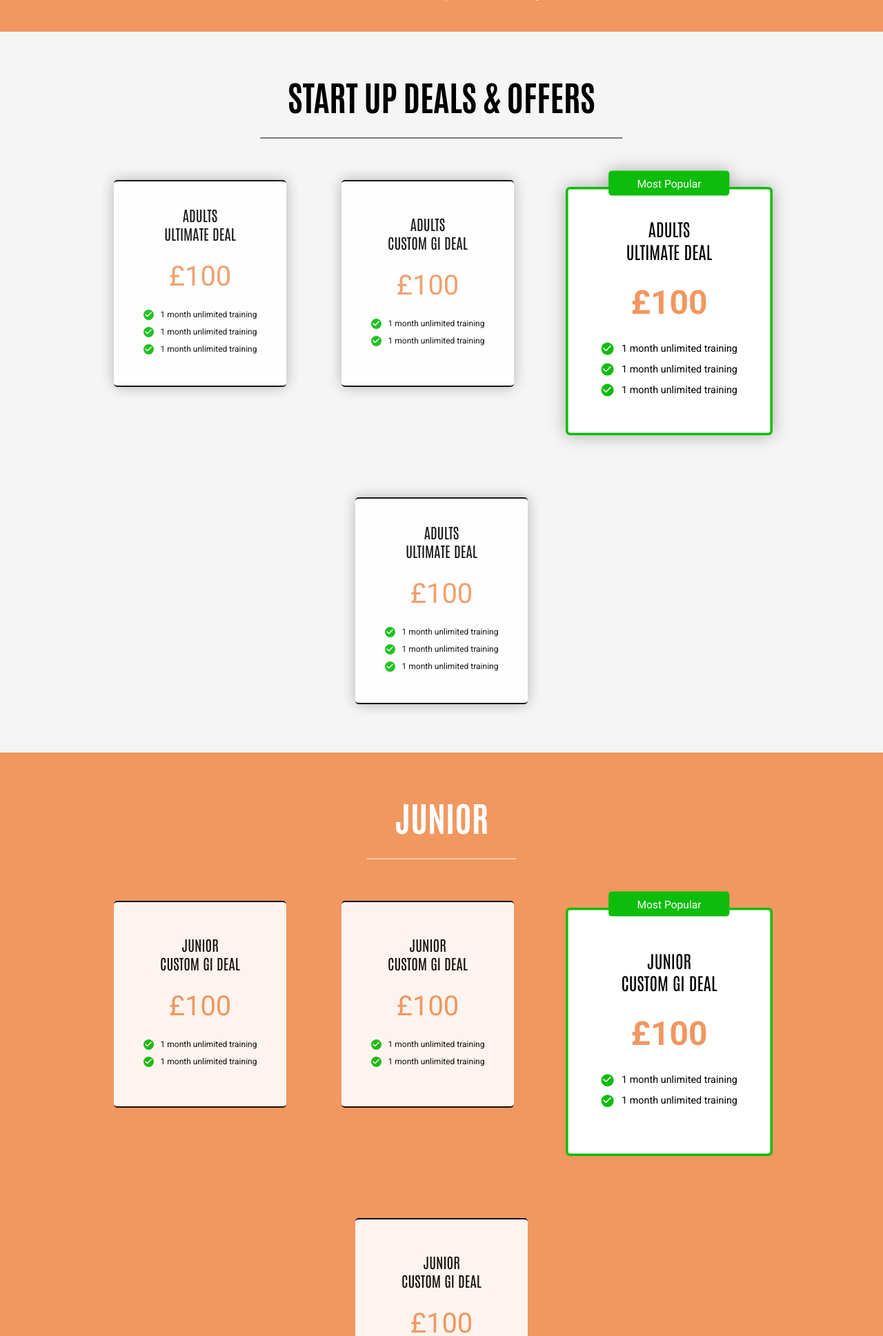
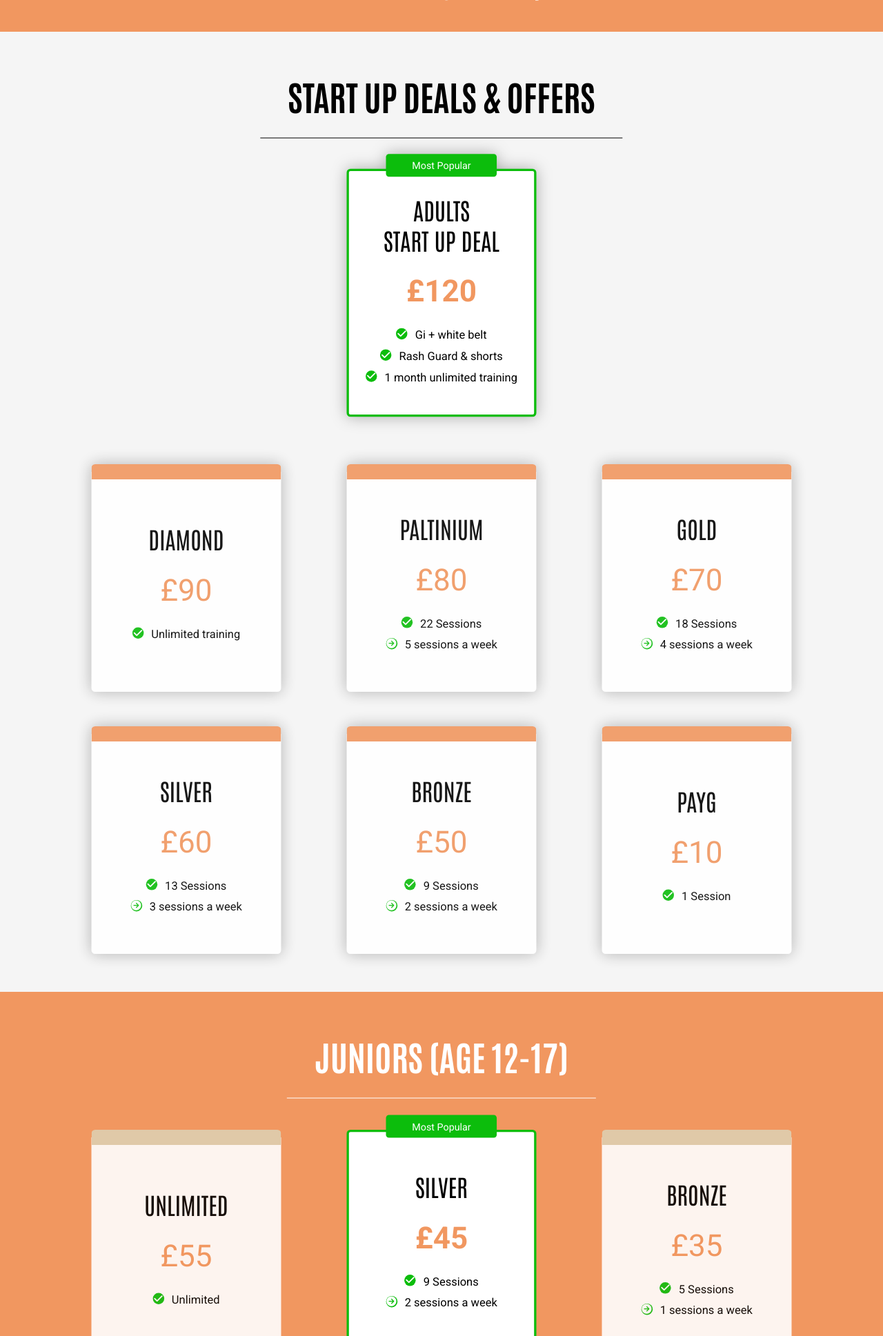
Before and after one commit to MaciejSzelag/bjjplymouth, a PHP site: page /pages/membership/ in a window 1280 px wide. Shown: the part 825-2762 px from the top of the page at 69% size. Run offline with PHP 8.4, Linux system fonts and the light colour scheme.

Commit message:
timetable, membership changes

```diff
--- a/pages/membership/index.php
+++ b/pages/membership/index.php
@@ -1,16 +1,16 @@
 <?php
     $metaDescription = "Join Checkmat Plymouth today and enjoy exclusive membership benefits! Choose from tailored packages for adults, juniors, and kids, including unlimited training and custom Gi deals. Unlock your potential and become part of our vibrant martial arts community!";
-$metaKeywords = "Checkmat Plymouth membership, BJJ membership Plymouth, martial arts membership deals, unlimited BJJ training Plymouth, junior BJJ deals, kids BJJ membership, custom Gi membership Plymouth, martial arts packages, BJJ training offers, Plymouth martial arts community.";
-$title = "Membership | bjjplymouth";include "../../includes/head.php"?>
+    $metaKeywords    = "Checkmat Plymouth membership, BJJ membership Plymouth, martial arts membership deals, unlimited BJJ training Plymouth, junior BJJ deals, kids BJJ membership, custom Gi membership Plymouth, martial arts packages, BJJ training offers, Plymouth martial arts community.";
+$title           = "Membership | bjjplymouth";include "../../includes/head.php"?>
 
 <?php
     $active = "membership";
 include "../../includes/nav.php"?>
 <?php
-$subtitle = "Membership";
-$btnLink = homePageBaseUrl("") . "pages/timetable/";
-$btnName = "Our Timetable";
-$imgName = "ian-marco.jpg";
+    $subtitle       = "Membership";
+    $btnLink        = homePageBaseUrl("") . "pages/timetable/";
+    $btnName        = "Our Timetable";
+    $imgName        = "ian-marco.jpg";
     $alternativeTxt = "Bjjplymouth - fight";
 include "../header_subpage.php"?>
 <div class="membership-wrap">
@@ -33,66 +33,97 @@ include "../header_subpage.php"?>
 
             </div>
             <div class="cards-container">
-                <div class="card ">
-                    <div class="card-title">Adults <br> Ultimate Deal</div>
+                <div class="card most-popular">
+                    <div class="card-title">Adults <br> Start up deal</div>
                     <div class="card-price">
-                        £<span>100</span>
+                        £<span>120</span>
                     </div>
                     <div class="card-details">
                         <ul>
-                            <li><span class="span-circle"><i class="fa-solid fa-check"></i></span>1 month unlimited
-                                training</li>
-                            <li><span class="span-circle"><i class="fa-solid fa-check"></i></span>1 month unlimited
-                                training</li>
-                            <li><span class="span-circle"><i class="fa-solid fa-check"></i></span>1 month unlimited
-                                training</li>
-                        </ul>
-                    </div>
-                </div>
-                <div class="card">
-                    <div class="card-title">Adults <br> Custom Gi Deal</div>
-                    <div class="card-price">
-                        £<span>100</span>
-                    </div>
-                    <div class="card-details">
-                        <ul>
-                            <li><span class="span-circle"><i class="fa-solid fa-check"></i></span>1 month unlimited
-                                training</li>
+                            <li><span class="span-circle"><i class="fa-solid fa-check"></i></span>Gi + white belt</li>
+                            <li><span class="span-circle"><i class="fa-solid fa-check"></i></span>Rash Guard & shorts</li>
                             <li><span class="span-circle"><i class="fa-solid fa-check"></i></span>1 month unlimited
                                 training</li>
                         </ul>
                     </div>
                 </div>
 
-                <div class="card most-popular">
-                    <div class="card-title">Adults <br> Ultimate Deal</div>
+            </div>
+
+
+            <div class="cards-container">
+
+                <div class="card">
+                    <div class="card-title">Diamond</div>
                     <div class="card-price">
-                        £<span>100</span>
+                        £<span>90</span>
                     </div>
                     <div class="card-details">
                         <ul>
-                            <li><span class="span-circle"><i class="fa-solid fa-check"></i></span>1 month unlimited
-                                training</li>
-                            <li><span class="span-circle"><i class="fa-solid fa-check"></i></span>1 month unlimited
-                                training</li>
-                            <li><span class="span-circle"><i class="fa-solid fa-check"></i></span>1 month unlimited
-                                training</li>
+                            <li><span class="span-circle"><i class="fa-solid fa-check"></i></span>Unlimited training</li>
+                        </ul>
+                    </div>
+                </div>
+
+                <div class="card">
+                    <div class="card-title">Paltinium</div>
+                    <div class="card-price">
+                        £<span>80</span>
+                    </div>
+                    <div class="card-details">
+                        <ul>
+                            <li><span class="span-circle"><i class="fa-solid fa-check"></i></span>22 Sessions</li>
+                            <li><span class="span-circle"><i class="fa-solid fa-circle-arrow-right"></i></span>5 sessions a week</li>
+                        </ul>
+                    </div>
+                </div>
+
+                <div class="card ">
+                    <div class="card-title">Gold</div>
+                    <div class="card-price">
+                        £<span>70</span>
+                    </div>
+                    <div class="card-details">
+                        <ul>
+                            <li><span class="span-circle"><i class="fa-solid fa-check"></i></span>18 Sessions</li>
+                            <li><span class="span-circle"><i class="fa-solid fa-circle-arrow-right"></i></span>4 sessions a week</li>
+                        </ul>
+                    </div>
+                </div>
+
+                <div class="card">
+                    <div class="card-title">Silver</div>
+                    <div class="card-price">
+                        £<span>60</span>
+                    </div>
+                    <div class="card-details">
+                        <ul>
+                            <li><span class="span-circle"><i class="fa-solid fa-check"></i></span>13 Sessions</li>
+                            <li><span class="span-circle"><i class="fa-solid fa-circle-arrow-right"></i></span>3 sessions a week</li>
+                        </ul>
+                    </div>
+                </div>
+
+                <div class="card">
+                    <div class="card-title">Bronze</div>
+                    <div class="card-price">
+                        £<span>50</span>
+                    </div>
+                    <div class="card-details">
+                        <ul>
+                            <li><span class="span-circle"><i class="fa-solid fa-check"></i></span>9 Sessions</li>
+                            <li><span class="span-circle"><i class="fa-solid fa-circle-arrow-right"></i></span>2 sessions a week</li>
                         </ul>
                     </div>
                 </div>
                 <div class="card">
-                    <div class="card-title">Adults <br> Ultimate Deal</div>
+                    <div class="card-title">PAYG</div>
                     <div class="card-price">
-                        £<span>100</span>
+                        £<span>10</span>
                     </div>
                     <div class="card-details">
                         <ul>
-                            <li><span class="span-circle"><i class="fa-solid fa-check"></i></span>1 month unlimited
-                                training</li>
-                            <li><span class="span-circle"><i class="fa-solid fa-check"></i></span>1 month unlimited
-                                training</li>
-                            <li><span class="span-circle"><i class="fa-solid fa-check"></i></span>1 month unlimited
-                                training</li>
+                            <li><span class="span-circle"><i class="fa-solid fa-check"></i></span>1 Session</li>
                         </ul>
                     </div>
                 </div>
@@ -101,117 +132,116 @@ include "../header_subpage.php"?>
         </div>
         <div class="membership-content">
             <div class="mem-title">
-                <h1 class="mem-h1-1">Junior</h1>
+                <h1 class="mem-h1-1">Juniors (Age 12-17)</h1>
 
             </div>
             <div class="cards-container">
                 <div class="card">
-                    <div class="card-title">Junior <br> Custom Gi Deal</div>
+                    <div class="card-title">Unlimited</div>
                     <div class="card-price">
-                        £<span>100</span>
+                        £<span>55</span>
                     </div>
                     <div class="card-details">
                         <ul>
-                            <li><span class="span-circle"><i class="fa-solid fa-check"></i></span>1 month unlimited
-                                training</li>
-                            <li><span class="span-circle"><i class="fa-solid fa-check"></i></span>1 month unlimited
-                                training</li>
+                            <li><span class="span-circle"><i class="fa-solid fa-check"></i></span>Unlimited</li>
+
+                        </ul>
+                    </div>
+                </div>
+                <div class="card most-popular">
+                    <div class="card-title">Silver</div>
+                    <div class="card-price">
+                        £<span>45</span>
+                    </div>
+                    <div class="card-details">
+                        <ul>
+                            <li><span class="span-circle"><i class="fa-solid fa-check"></i></span>9 Sessions</li>
+                                <li><span class="span-circle"><i class="fa-solid fa-circle-arrow-right"></i></span>2 sessions a week</li>
                         </ul>
                     </div>
                 </div>
                 <div class="card">
-                    <div class="card-title">Junior <br> Custom Gi Deal</div>
+                    <div class="card-title">Bronze</div>
                     <div class="card-price">
-                        £<span>100</span>
+                        £<span>35</span>
                     </div>
                     <div class="card-details">
                         <ul>
-                            <li><span class="span-circle"><i class="fa-solid fa-check"></i></span>1 month unlimited
-                                training</li>
-                            <li><span class="span-circle"><i class="fa-solid fa-check"></i></span>1 month unlimited
-                                training</li>
-                        </ul>
-                    </div>
-                </div>
-                <div class="card most-popular">
-                    <div class="card-title">Junior <br> Custom Gi Deal</div>
-                    <div class="card-price">
-                        £<span>100</span>
-                    </div>
-                    <div class="card-details">
-                        <ul>
-                            <li><span class="span-circle"><i class="fa-solid fa-check"></i></span>1 month unlimited
-                                training</li>
-                            <li><span class="span-circle"><i class="fa-solid fa-check"></i></span>1 month unlimited
-                                training</li>
+                            <li><span class="span-circle"><i class="fa-solid fa-check"></i></span>5 Sessions</li>
+                                <li><span class="span-circle"><i class="fa-solid fa-circle-arrow-right"></i></span>1 sessions a week</li>
                         </ul>
                     </div>
                 </div>
                 <div class="card">
-                    <div class="card-title">Junior <br> Custom Gi Deal</div>
+                    <div class="card-title">PAYG</div>
                     <div class="card-price">
-                        £<span>100</span>
+                        £<span>8</span>
                     </div>
                     <div class="card-details">
                         <ul>
-                            <li><span class="span-circle"><i class="fa-solid fa-check"></i></span>1 month unlimited
-                                training</li>
-                            <li><span class="span-circle"><i class="fa-solid fa-check"></i></span>1 month unlimited
-                                training</li>
+                            <li><span class="span-circle"><i class="fa-solid fa-check"></i></span>1 Session</li>
+
                         </ul>
                     </div>
                 </div>
+
             </div>
         </div>
         <div class="membership-content">
             <div class="mem-title">
-                <h1 class="mem-h1-1">Kids</h1>
+                <h1 class="mem-h1-1">Kids (Age 4-11)</h1>
 
             </div>
             <div class="cards-container">
-                <div class="card">
-                    <div class="card-title">Kids <br> Custom Gi Deal</div>
+            <div class="card most-popular">
+                    <div class="card-title">Gold</div>
                     <div class="card-price">
-                        £<span>100</span>
+                        £<span>50</span>
                     </div>
                     <div class="card-details">
                         <ul>
-                            <li><span class="span-circle"><i class="fa-solid fa-check"></i></span>1 month unlimited
-                                training</li>
-                            <li><span class="span-circle"><i class="fa-solid fa-check"></i></span>1 month unlimited
-                                training</li>
+                        <li><span class="span-circle"><i class="fa-solid fa-check"></i></span>13 Sessions</li>
+                            <li><span class="span-circle"><i class="fa-solid fa-circle-arrow-right"></i></span>3 sessions a week</li>
+
                         </ul>
                     </div>
                 </div>
-                <div class="card  most-popular">
-                    <div class="card-title">Kids <br> Custom Gi Deal</div>
+                <div class="card ">
+                    <div class="card-title">Silver</div>
                     <div class="card-price">
-                        £<span>100</span>
+                        £<span>40</span>
                     </div>
                     <div class="card-details">
                         <ul>
-                            <li><span class="span-circle"><i class="fa-solid fa-check"></i></span>1 month unlimited
-                                training</li>
-                            <li><span class="span-circle"><i class="fa-solid fa-check"></i></span>1 month unlimited
-                                training</li>
+                            <li><span class="span-circle"><i class="fa-solid fa-check"></i></span>9 Sessions</li>
+                            <li><span class="span-circle"><i class="fa-solid fa-circle-arrow-right"></i></span>2 sessions a week</li>
                         </ul>
                     </div>
                 </div>
                 <div class="card">
-                    <div class="card-title">Kids <br> Custom Gi Deal</div>
+                    <div class="card-title">Bronze</div>
                     <div class="card-price">
-                        £<span>100</span>
+                        £<span>30</span>
                     </div>
                     <div class="card-details">
                         <ul>
-                            <li><span class="span-circle"><i class="fa-solid fa-check"></i></span>1 month unlimited
-                                training</li>
-                            <li><span class="span-circle"><i class="fa-solid fa-check"></i></span>1 month unlimited
-                                training</li>
+                            <li><span class="span-circle"><i class="fa-solid fa-check"></i></span>5 Sessions</li>
+                                <li><span class="span-circle"><i class="fa-solid fa-circle-arrow-right"></i></span>1 sessions a week</li>
                         </ul>
                     </div>
                 </div>
+                <div class="card">
+                        <div class="card-title">PAYG</div>
+                        <div class="card-price">
+                            £<span>8</span>
+                        </div>
+                        <div class="card-details">
+                            <ul>
+                                <li><span class="span-circle"><i class="fa-solid fa-check"></i></span>1 Session</li>
 
+                            </ul>
+                        </div>
+                    </div>
                 </div>
         </div>
     </div>
--- a/sass/_membership.scss
+++ b/sass/_membership.scss
@@ -90,9 +90,7 @@
                     padding: 3rem 1rem;
                     background-color: white;
                     border-radius: .5rem;
-                    border-top: .2rem solid black;
-                    border-bottom: .2rem solid black;
-                    // filter: drop-shadow(0 0 1rem rgb(211, 211, 211));
+                    border-top: 2rem solid $orange;
                     filter: drop-shadow(0 0 1rem rgba(0, 0, 0, 0.3));
                     transition: .3s ease-in-out;
 
@@ -104,7 +102,7 @@
                     }
 
                     .card-title {
-                        font-size: 2.1rem;
+                        font-size: 3.1rem;
                         text-align: center;
                         text-transform: uppercase;
                         font-family: $antonio;
@@ -130,7 +128,7 @@
                                 justify-content: center;
                                 align-items: flex-start;
                                 margin-bottom: 1rem;
-                                font-size: 1.2rem;
+                                font-size: 1.5rem;
 
                                 span {
                                     display: flex;
@@ -145,7 +143,7 @@
 
                                     i {
                                         color: white;
-                                        font-size: 1.1rem;
+                                        font-size: 1.3rem;
                                     }
                                 }
                             }
@@ -158,7 +156,7 @@
                 .most-popular {
                     position: relative;
                     // width: 70%;
-                    transform: scale(1.2);
+                    // transform: scale(1.2);
                     margin: 8rem 6rem;
                     border: .3rem solid rgb(12, 189, 12);
                     ;
@@ -217,15 +215,16 @@
 
             .cards-container {
                 .card {
+                    border-top: 2rem solid $gold;
                     filter: drop-shadow(0 0 0 transparent);
                 }
 
-                // .most-popular {
-                //     border-color: $green;
+                .most-popular {
+                    border: .3rem solid rgb(12, 189, 12);
 
 
 
-                // }
+                }
             }
         }
 
@@ -261,10 +260,13 @@
                 .cards-container {
                     .card {
                         opacity: .9;
+                        margin: 4rem 6rem;
+                        transform: scale(1.1);
+
                     }
 
                     .card:hover {
-                        transform: translateY(-2rem);
+                        transform: translateY(-2rem) scale(1.2);
                         filter: drop-shadow(0 2rem 1.5rem rgba(0, 0, 0, 0.3));
                         opacity: 1;
                     }
```
Also changed, not shown: pages/faq/index.php (+47 -59 lines), pages/timetable/index.php (+48 -110 lines), css/style.min.css, 1 other file. Lines whose indentation alone changed are shown as unchanged.
